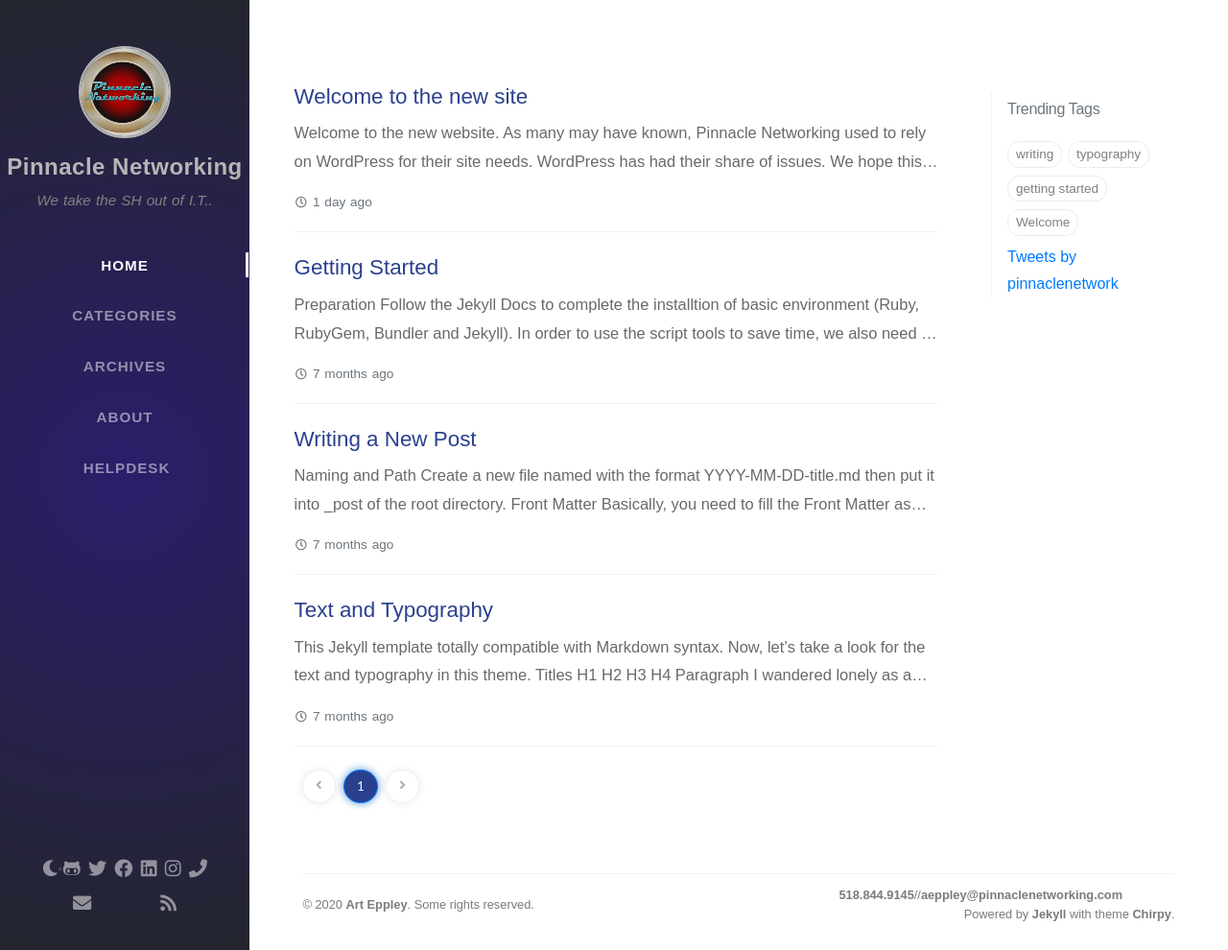
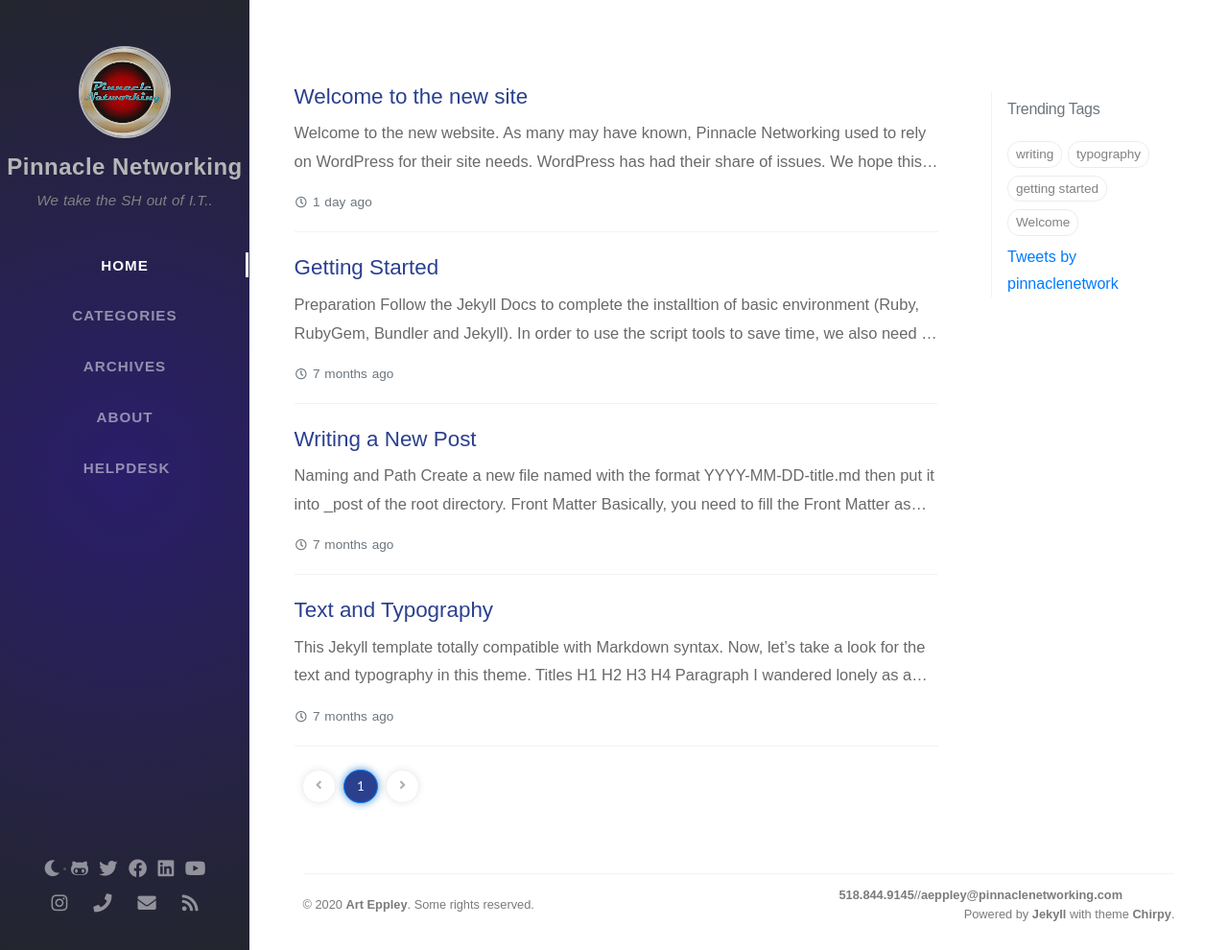
Before and after one commit to Pinnaclenetworking/pinnaclenetworking.github.io, a Jekyll site: the page built from index.html, in a window 1280 px wide and 990 px high. Shown: the whole window at 96% size. Built offline with Jekyll 4.4.1, drawn with Linux system fonts in a browser that asks for light colours; nearby versions of some CDN libraries; some web fonts are replaced; the list of posts is cut into pages by our own code; comment, search, counter and statistics services are not loaded.

Commit message:
Update sidebar.html

```diff
--- a/_includes/sidebar.html
+++ b/_includes/sidebar.html
@@ -78,7 +78,9 @@
   <a href="https://linkedin.com/{{ site.linkedin.username }}" target="_blank">
     <i class="fab fa-linkedin"></i>
   </a>
-
+  <a href="https://youtube.com/{{ site.youtube.username }}" target="_blank">
+    <i class="fab fa-youtube"></i>
+  </a>
   <a href="https://instagram.com/{{ site.instagram.username }}" target="_blank">
     <i class="fab fa-instagram"></i>
   </a>
```
